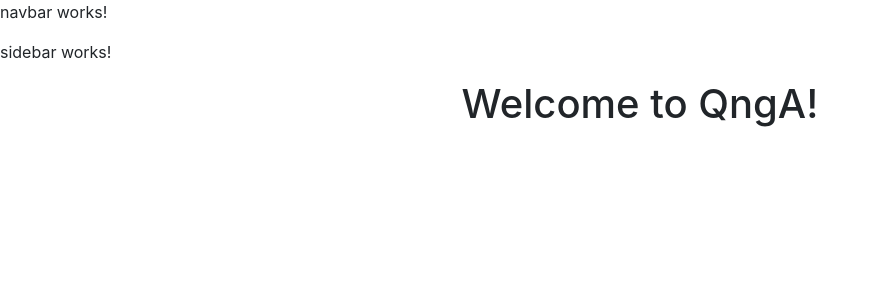
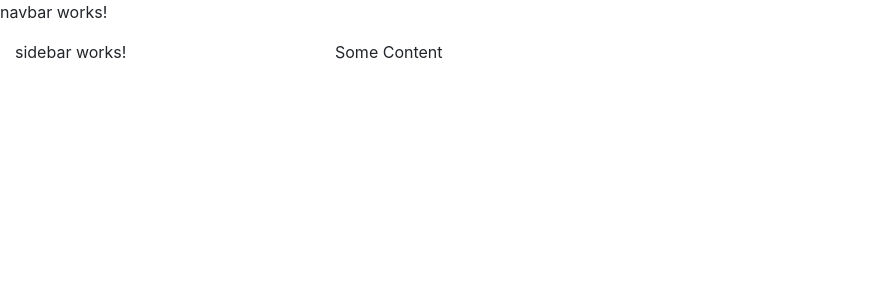
Before and after one commit to madsthom/QngA, an Angular app: page / in a window 1280 px wide. Shown: the top 300 px of the page, without its empty margins (0-878 px from the left). Built offline with nearby package versions, Linux system fonts and the light colour scheme.

Commit message:
added more packages

```diff
--- a/angular.json
+++ b/angular.json
@@ -26,7 +26,9 @@
               "src/styles.css",
               "node_modules/bootstrap/dist/css/bootstrap.min.css"
             ],
-            "scripts": []
+            "scripts": [
+              "node_modules/jquery/dist/jquery.min.js"
+            ]
           },
           "configurations": {
             "production": {
--- a/package.json
+++ b/package.json
@@ -12,9 +12,9 @@
   "private": true,
   "dependencies": {
     "@angular/animations": "~8.0.0",
-    "@angular/common": "~8.0.0",
+    "@angular/common": "^7.2.15",
     "@angular/compiler": "~8.0.0",
-    "@angular/core": "~8.0.0",
+    "@angular/core": "^7.2.15",
     "@angular/forms": "~8.0.0",
     "@angular/platform-browser": "~8.0.0",
     "@angular/platform-browser-dynamic": "~8.0.0",
@@ -22,6 +22,8 @@
     "@ng-bootstrap/ng-bootstrap": "^4.2.1",
     "bootstrap": "^4.3.1",
     "chart.js": "^2.8.0",
+    "jquery": "^3.4.1",
+    "popper.js": "^1.15.0",
     "rxjs": "~6.4.0",
     "tslib": "^1.9.0",
     "zone.js": "~0.9.1"
--- a/src/app/app.component.html
+++ b/src/app/app.component.html
@@ -1,8 +1,10 @@
 <!--The content below is only a placeholder and can be replaced.-->
 <app-navbar></app-navbar>
-<app-sidebar></app-sidebar>
-<div style="text-align:center">
-  <h1>
-    Welcome to {{ title }}!
-  </h1>
+<div class="container-fluid">
+  <div class="row" id="mainContent">
+    <app-sidebar class="col-sm-3"></app-sidebar>
+    <div class="col-sm-9" id="dashboard">
+      <p>Some Content</p>
+    </div>
+  </div>
 </div>
```
Also changed, not shown: 1 other file (tests, documents, lock files or other folders).
